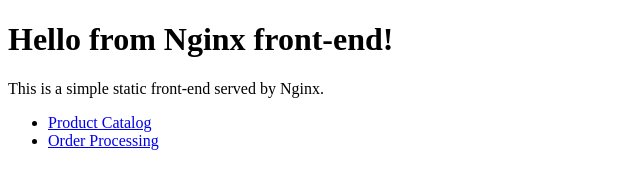
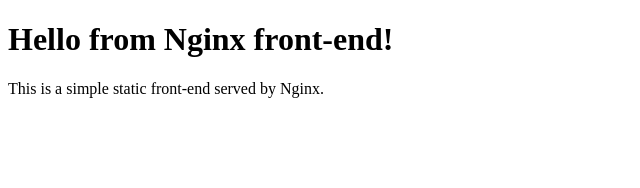
Before and after one commit to GitEic-Bhavin/Training-Assessment-repo, a plain HTML site: page index.html in a window 1280 px wide. Shown: the whole page, without its empty margins (0-640 px from the left). Drawn offline with Linux system fonts and the light colour scheme.

Commit message:
Push Dev

```diff
--- a/index.html
+++ b/index.html
@@ -3,15 +3,8 @@
 <head>
     <title>My Static Website</title>
 </head>
-
 <body>
     <h1>Hello from Nginx front-end!</h1>
     <p>This is a simple static front-end served by Nginx.</p>
-    <ul>
-        <li><a href ="https://day18-assess.nginx/pbackend">Product Catalog</a></li>
-        <li><a href ="https://day18-assess.nginx/obackend">Order Processing</a></li>
-    </ul>
-
-
 </body>
 </html>
```
